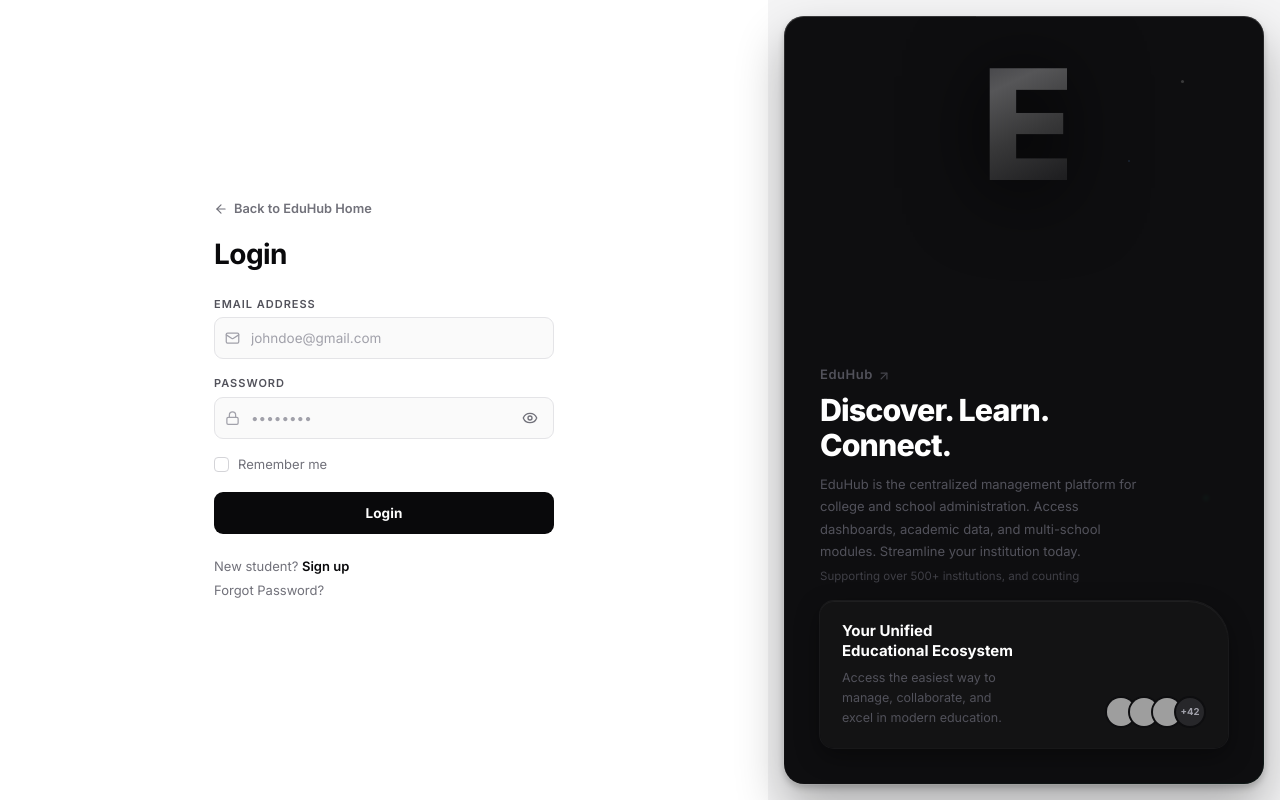
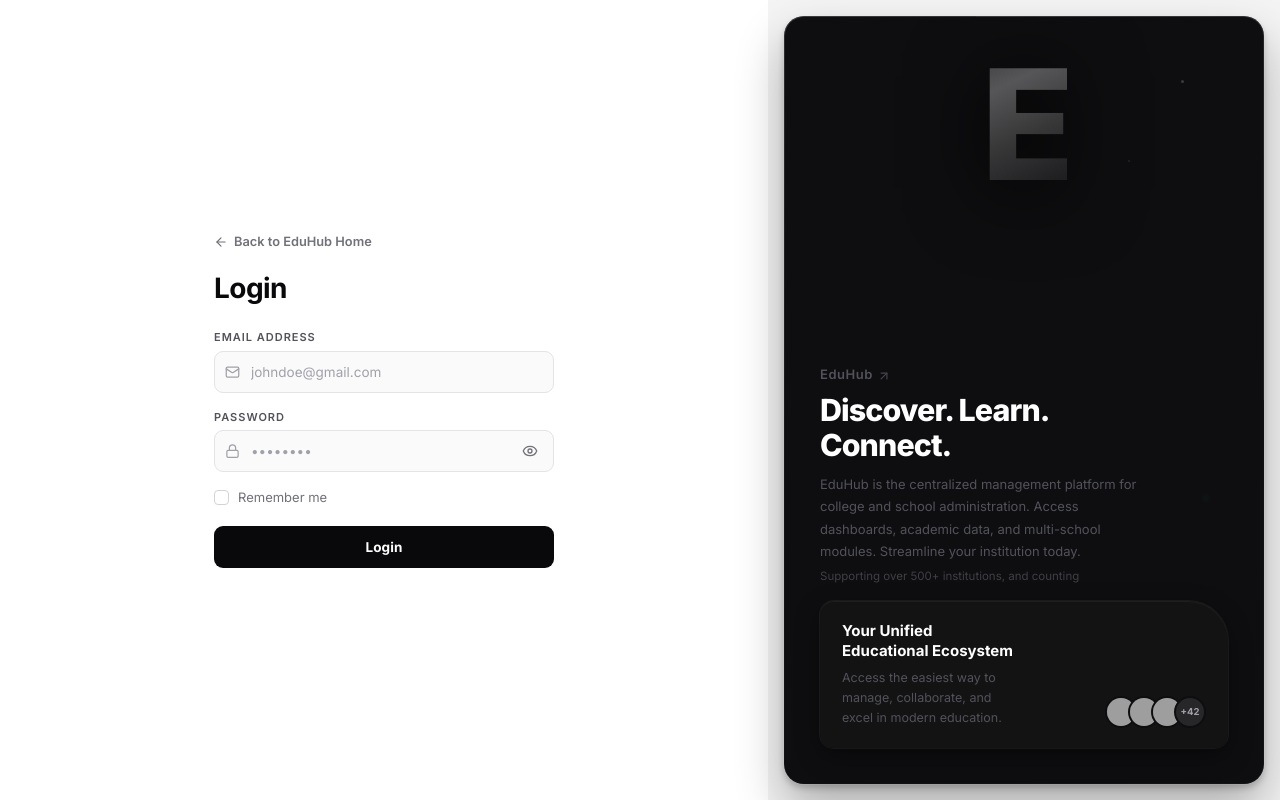
Before and after one commit to DoctorJunaid/EduHub-0, a React (Vite) app in the folder frontend/: page /login in a window 1280 px wide. Built offline with nearby package versions, Linux system fonts and the light colour scheme; grey boxes are pictures that could not be loaded.

Commit message:
Refactor getStudentPortal to improve class teacher resolution and remove unused footer links in Login component

```diff
--- a/frontend/src/auth/Login.jsx
+++ b/frontend/src/auth/Login.jsx
@@ -1,5 +1,5 @@
 import { useState } from "react";
-import { Link, useNavigate } from "react-router-dom";
+import { useNavigate } from "react-router-dom";
 import { useDispatch } from "react-redux";
 import { loginUser } from "@/store/Slices/authSlice";
 import { roleHome } from "./roles";
@@ -164,14 +164,6 @@ export default function Login() {
               )}
             </button>
           </form>
-
-          {/* Footer links */}
-          <div className="lp-footer">
-            <p>
-              New student? <Link to="/signup">Sign up</Link>
-            </p>
-            <span style={{ cursor: "pointer" }}>Forgot Password?</span>
-          </div>
         </div>
       </div>
 
```
Also changed, not shown: 1 other file (tests, documents, lock files or other folders).
